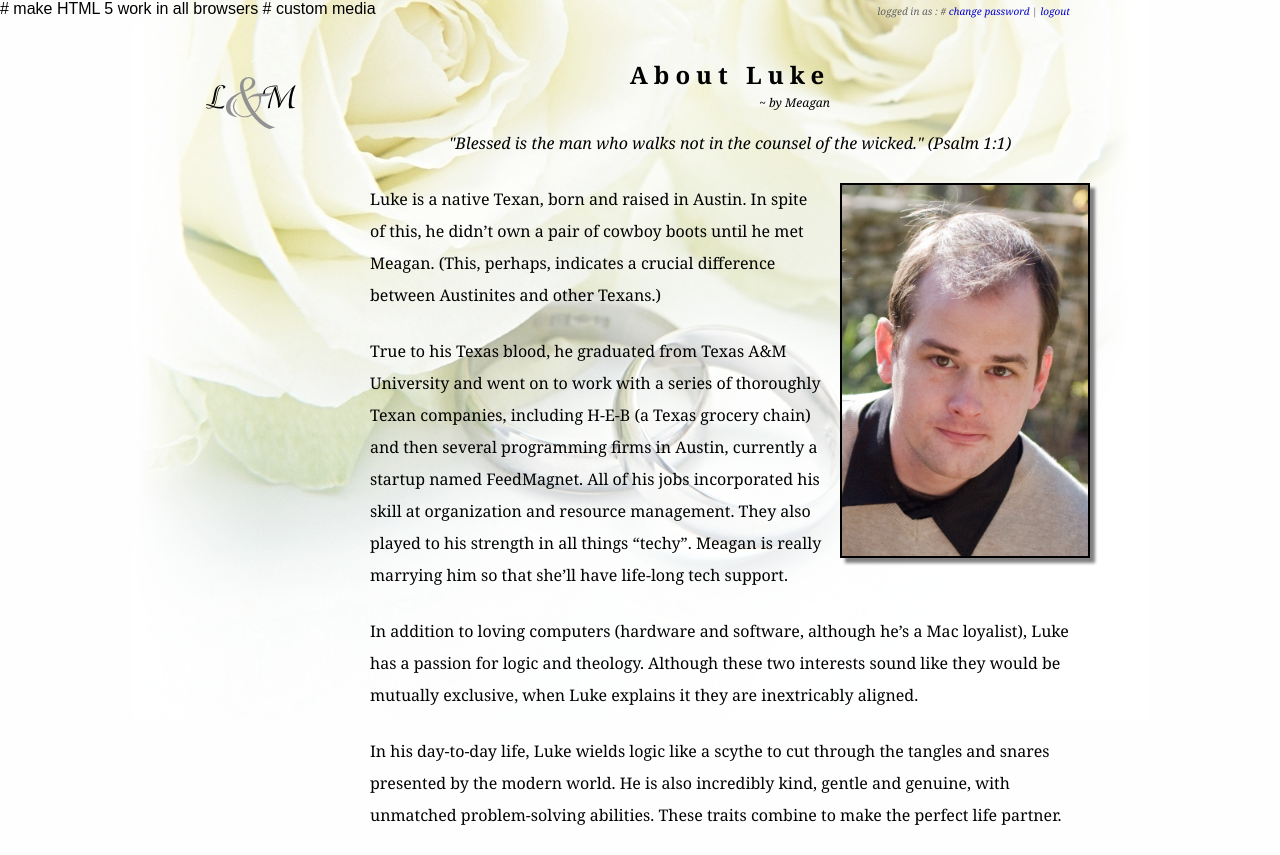
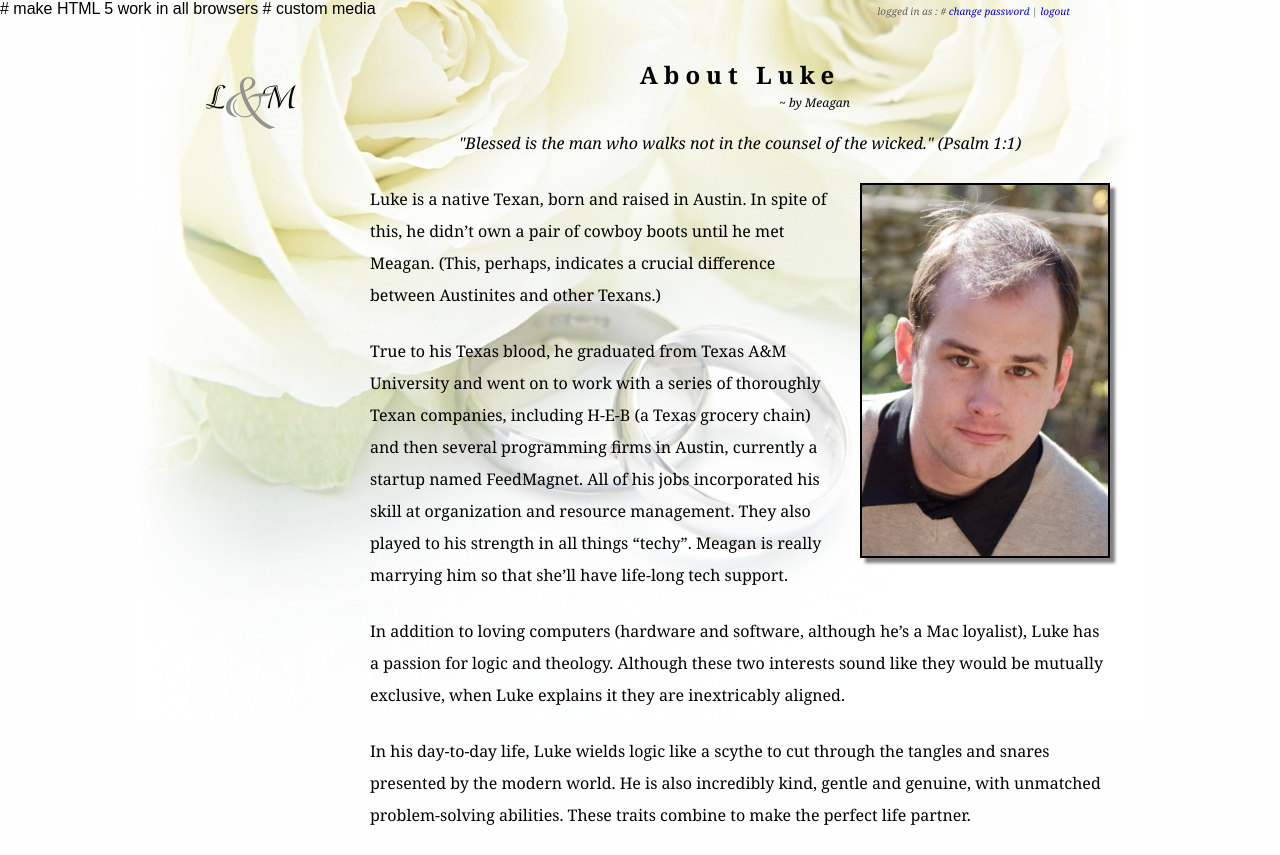
Before and after one commit to lukesneeringer/personal, a Python web app: template wedding/static/templates/static/about-luke.html in a window 1280 px wide. Run offline with Jinja, Linux system fonts and the light colour scheme; the template is opened without the code that fills it, so the values that code supplies are empty.

Commit message:
Pushing ocntent back to 740px

```diff
--- a/wedding/static/static/css/global.css
+++ b/wedding/static/static/css/global.css
@@ -78,7 +78,7 @@ nav a img {
     margin-top: 16px;
     margin-left: 220px;
     position: relative;
-    width: 720px;
+    width: 740px;
 }
 
 #content > h1 {
```
